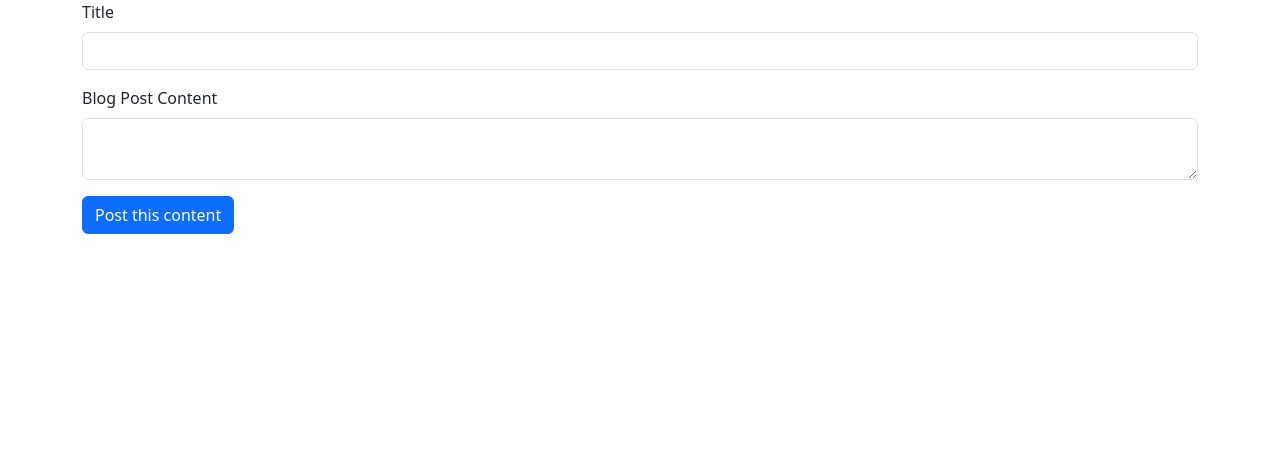
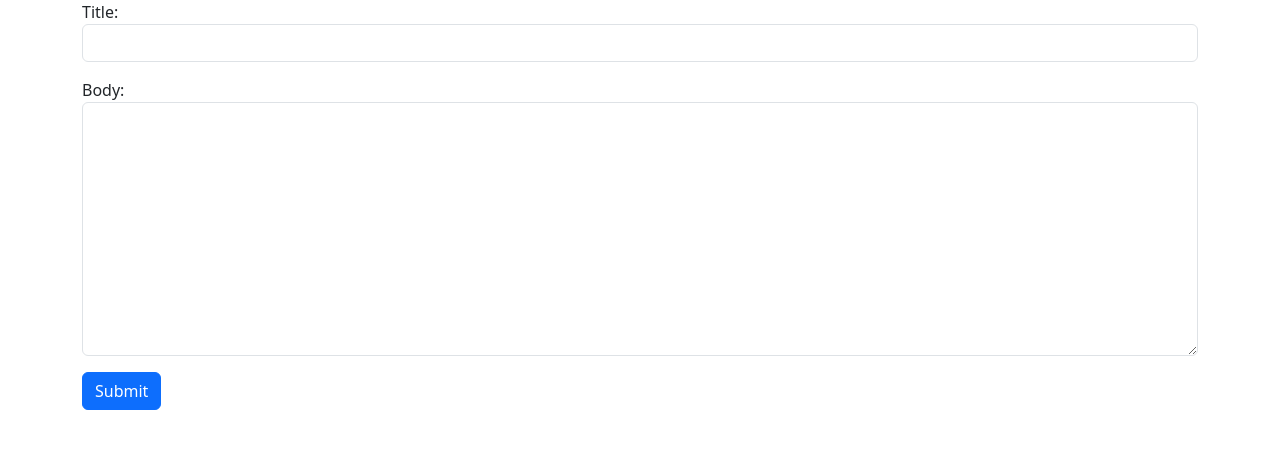
Before and after one commit to EimantasBlazevicius/sda_blog, a Django app: page /posts/create/ in a window 1280 px wide. Shown: the part 56-505 px from the top of the page. Run offline with Django 4.2, Linux system fonts and the light colour scheme; the visitor is signed in with stand-in values (Sample User, id 1); some libraries are stand-ins or nearby versions.

Commit message:
transition to cbv

```diff
--- a/blog_root/settings.py
+++ b/blog_root/settings.py
@@ -109,7 +109,7 @@ AUTH_PASSWORD_VALIDATORS = [
 
 LANGUAGE_CODE = 'en-us'
 
-TIME_ZONE = 'UTC'
+TIME_ZONE = 'Europe/Tallinn'
 
 USE_I18N = True
 
--- /dev/null
+++ b/posts/forms.py
@@ -0,0 +1,14 @@
+from django import forms
+from .models import Post
+
+
+class PostForm(forms.ModelForm):
+
+    class Meta:
+        model = Post
+        fields = ('title', 'body')
+
+        widgets = {
+            'title': forms.TextInput(attrs={'class': 'form-control'}),
+            'body': forms.Textarea(attrs={'class': 'form-control'}),
+        }
--- a/posts/models.py
+++ b/posts/models.py
@@ -1,5 +1,6 @@
 from django.db import models
 from django.contrib.auth.models import User
+from django.urls import reverse
 
 # Create your models here.
 
@@ -8,7 +9,11 @@ class Post(models.Model):
     title = models.CharField(max_length=50)
     body = models.TextField()
     create_at = models.DateTimeField(auto_now_add=True)
+    update_at = models.DateTimeField(auto_now=True)
     author = models.ForeignKey(User, on_delete=models.CASCADE)
 
     def __str__(self):
         return self.title
+
+    def get_absolute_url(self):
+        return reverse("post_detail", kwargs={"pk": self.pk})
--- a/posts/templates/create_post.html
+++ /dev/null
@@ -1,17 +0,0 @@
-{% extends 'base.html' %}
-{% block title %}
-  MY: Create{% endblock %}
-{% block content %}
-  <form method="POST">
-    {% csrf_token %}
-    <div class="mb-3">
-      <label for="title" class="form-label">Title</label>
-      <input type="text" class="form-control" id="title" name="title">
-    </div>
-    <div class="mb-3">
-      <label for="body" class="form-label">Blog Post Content</label>
-      <textarea class="form-control" id="body" name="body"></textarea>
-    </div>
-    <button type="submit" class="btn btn-primary">Post this content</button>
-  </form>
-{% endblock %}
--- a/posts/templates/post_detail.html
+++ b/posts/templates/post_detail.html
@@ -10,7 +10,9 @@
     <div class="col-8">
       <h1>{{post.title}}</h1>
       <p>
-        <span class="text-secondary">{{post.create_at}}
+
+        <span class="text-secondary">Last updated at
+          {{post.update_at}}
           by</span>
         <span class="text-info">{{post.author}}</span></p>
       <div class="text-dark fs-4 text">
--- /dev/null
+++ b/posts/templates/post_form.html
@@ -0,0 +1,10 @@
+{% extends 'base.html' %}
+{% block title %}
+  MY: Form{% endblock %}
+{% block content %}
+  <form method="POST">
+    {% csrf_token %}
+    {{ form.as_p }}
+    <button type="submit" class="btn btn-primary">Submit</button>
+  </form>
+{% endblock %}
--- a/posts/urls.py
+++ b/posts/urls.py
@@ -3,7 +3,7 @@ from . import views
 
 urlpatterns = [
     path("", views.PostsListView.as_view(), name="home"),
-    path("posts/create/", views.create_post, name="create_post"),
+    path("posts/create/", views.PostCreateView.as_view(), name="create_post"),
     path("posts/<int:pk>", views.PostDetailView.as_view(), name="post_detail"),
-    path("posts/<int:pk>/edit/", views.post_update, name="post_update"),
+    path("posts/<int:pk>/edit/", views.PostUpdateView.as_view(), name="post_update"),
 ]
--- a/posts/views.py
+++ b/posts/views.py
@@ -1,9 +1,14 @@
 from django.shortcuts import render, redirect
+from django.urls import reverse
+
+from .forms import PostForm
 from .models import Post
 from django.contrib.auth.decorators import login_required, permission_required
 from django.contrib.auth.models import User, Group
 from django.views.generic.list import ListView
 from django.views.generic.detail import DetailView
+from django.views.generic.edit import CreateView, UpdateView
+from django.contrib.auth.mixins import LoginRequiredMixin, PermissionRequiredMixin
 
 # Create your views here.
 
@@ -20,66 +25,55 @@ class PostDetailView(DetailView):
     model = Post
     context_object_name = "post"
 
+    def post(self, request, *args, **kwargs):
+        delete_id = request.POST.get('delete')
+        author_to_ban = request.POST.get('block')
 
-def post_detail(request, pk):
-    post = Post.objects.get(pk=pk)
-    is_mod = request.user.groups.filter(
-        name="mod").exists() or request.user.is_staff
-    is_blocked = request.user.groups.filter(
-        name="blocked").exists()
+        if delete_id:
+            post_to_delete = Post.objects.get(pk=delete_id)
+            post_to_delete.delete()
 
-    # if request.method == "POST":
-    #     delete_id = request.POST.get('delete')
-    #     author_to_ban = request.POST.get('block')
+        if author_to_ban:
+            author = User.objects.filter(
+                username=author_to_ban).first()
+            mod_group = Group.objects.get(name='mod')
+            default_group = Group.objects.get(name='default')
+            blocked_group = Group.objects.get(name='blocked')
 
-    #     if delete_id:
-    #         post_to_delete = Post.objects.get(pk=delete_id)
-    #         post_to_delete.delete()
+            mod_group.user_set.remove(author)
+            default_group.user_set.remove(author)
+            blocked_group.user_set.add(author)
 
-    #     if author_to_ban:
-    #         author = User.objects.filter(
-    #             username=author_to_ban).first()
-    #         mod_group = Group.objects.get(name='mod')
-    #         default_group = Group.objects.get(name='default')
-    #         blocked_group = Group.objects.get(name='blocked')
+        return redirect('home')
 
-    #         mod_group.user_set.remove(author)
-    #         default_group.user_set.remove(author)
-    #         blocked_group.user_set.add(author)
+    def get_context_data(self, **kwargs):
+        context = super().get_context_data(**kwargs)
 
-    #     return redirect('home')
+        is_mod = self.request.user.groups.filter(
+            name="mod").exists() or self.request.user.is_staff
+        is_blocked = self.request.user.groups.filter(
+            name="blocked").exists()
 
-    return render(request, "post_detail.html", context={"post": post, "is_mod": is_mod, "is_blocked": is_blocked})
+        context['is_mod'] = is_mod
+        context['is_blocked'] = is_blocked
+        return context
 
 
-@permission_required('posts.change_post', raise_exception=True)
-@login_required
-def post_update(request, pk):
-    post = Post.objects.get(pk=pk)
-
-    if request.method == "POST":
-        post.title = request.POST.get("title")
-        post.body = request.POST.get("body")
-        post.author = request.user
-        post.save()
-
-        return redirect("post_detail", pk=post.pk)
-
-    return render(request, "edit_post.html", context={"post": post})
+class PostUpdateView(LoginRequiredMixin, PermissionRequiredMixin, UpdateView):
+    permission_required = 'posts.change_post'
+    model = Post
+    form_class = PostForm
+    template_name = 'post_form.html'
 
 
-@permission_required('posts.add_post', raise_exception=True)
-@login_required
-def create_post(request):
-    if request.method == "POST":
-        title = request.POST.get("title")
-        body = request.POST.get("body")
-        author = request.user
-        post = Post.objects.create(title=title,
-                                   body=body,
-                                   author=author)
-        post.save()
+class PostCreateView(LoginRequiredMixin, PermissionRequiredMixin, CreateView):
+    permission_required = 'posts.add_post'
 
-        return redirect("home")
+    model = Post
+    template_name = "post_form.html"
+    success_url = '/'
+    form_class = PostForm
 
-    return render(request, "create_post.html")
+    def form_valid(self, form):
+        form.instance.author = self.request.user
+        return super().form_valid(form)
```
Also changed, not shown: posts/templates/edit_post.html (deleted, +0 -17 lines), posts/migrations/0002_post_update_at.py (added).
